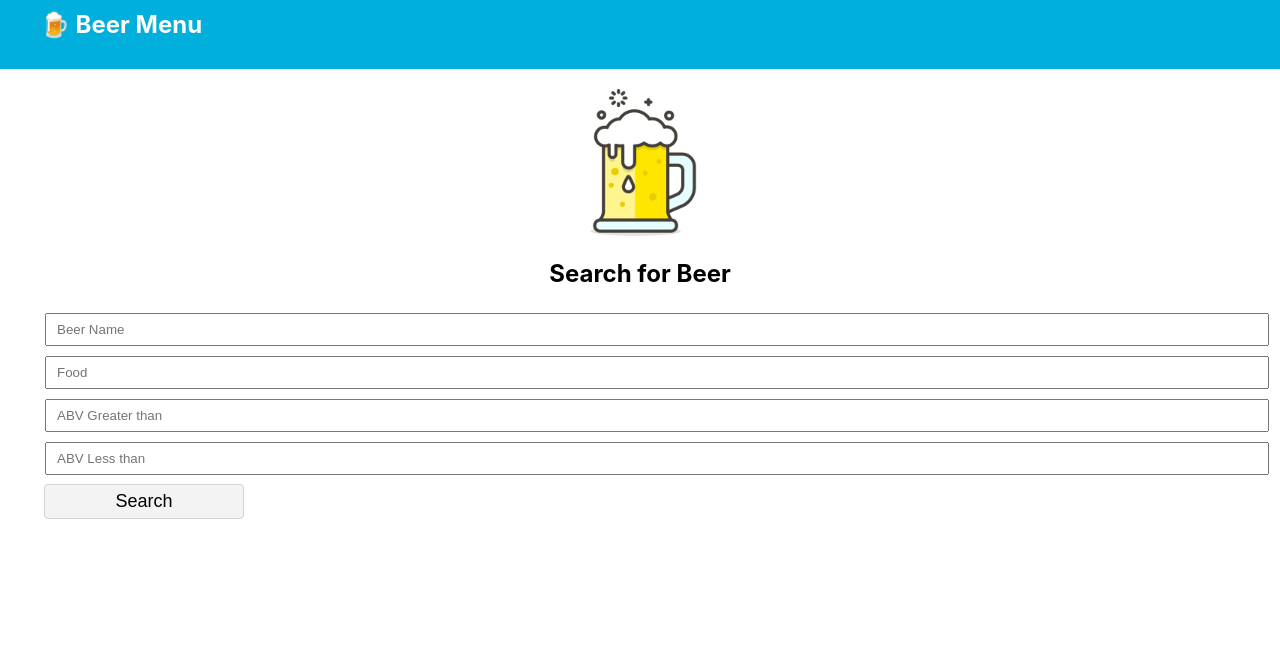
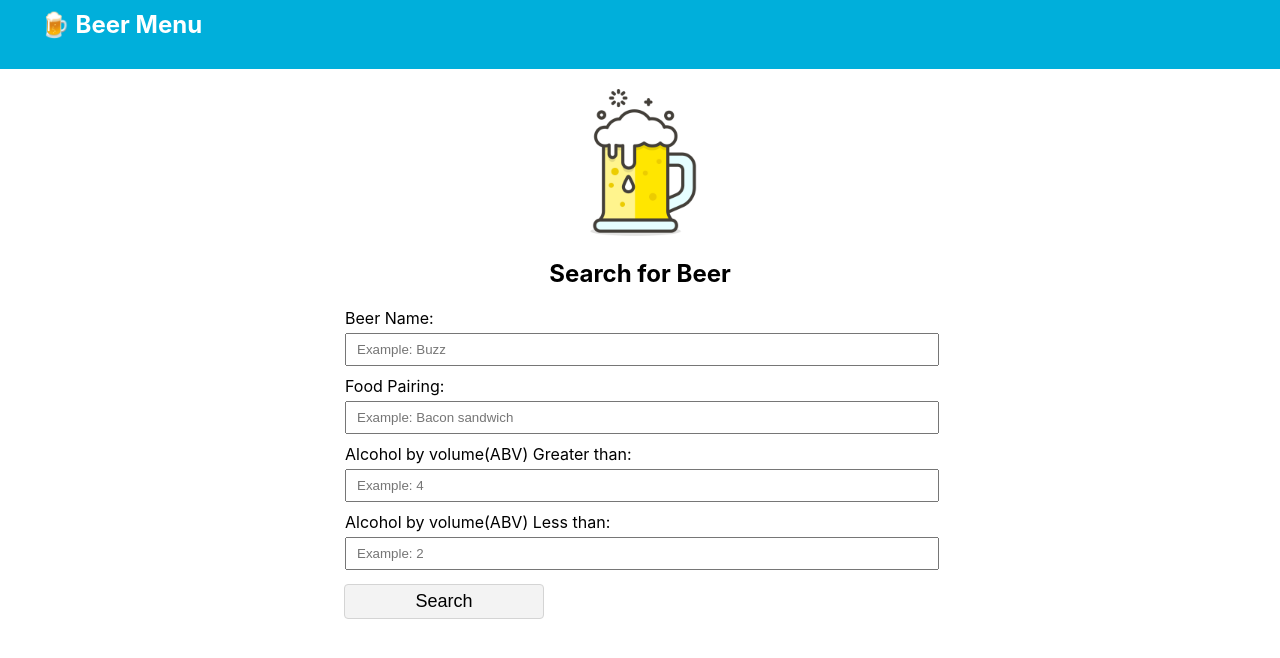
Before and after one commit to p4ttch/BeerMenu-WebApp-React, a React (Create React App) app in the folder beer-menu/: page / in a window 1280 px wide. Shown: the top 658 px of the page. Built offline with nearby package versions, Linux system fonts and the light colour scheme.

Commit message:
updated search value to be useStates

```diff
--- a/beer-menu/src/components/Full.js
+++ b/beer-menu/src/components/Full.js
@@ -1,18 +1,28 @@
 import { useEffect, useState } from "react";
 import noimg from '../no-image-available.jpg';
 import Beer from './Beer';
+
 const FullComponent = () => {
     const [beers, setBeers] = useState(null);
     const [isPending, setIsPending] = useState(false);
+    const [BeerSearch, setBeerSearch] = useState(null);
+    const [FoodPairSearch, setFoodPairSearch] = useState(null);
+    const [ABV_GTSearch, setABV_GTSearch] = useState(null);
+    const [ABV_LTSearch, setABV_LTSearch] = useState(null);
+    const [PaginationState, setPaginationState] = useState('1');
+    const [noResults, setNoResults] = useState(false);
     const apiBaseURL="https://api.punkapi.com/v2/beers?per_page=11";
     const beerName="&beer_name=";
     const foodName="&food=";
     const abvGreaterValue="&abv_gt=";
     const abvLessValue="&abv_lt=";
+    const pageing="&page=1";
     let beerValue ="";
     let foodValue ="";
     let abvgtValue ="";
     let abvltValue ="";
+    let pageNumberVal = "";
+
     let APIStringBuilder = apiBaseURL;
 
 
@@ -20,40 +30,61 @@ const FullComponent = () => {
         return string.split(search).join(replace);
     }
     function checkBeerValue(){
-        if(beerValue==null || beerValue ==""){
+        if(BeerSearch==null || BeerSearch ==""){
             console.log("beerValue: blank. do nothing");
         }else{
-            APIStringBuilder = APIStringBuilder +beerName+beerValue;
+            APIStringBuilder = APIStringBuilder +beerName+BeerSearch;
             console.log("beerValue: "+beerValue);
             console.log("APIStringBuilder: "+APIStringBuilder);
+            // setBeerSearch(beerValue);
+            console.log("BeerSearchState: "+ BeerSearch);
         }
     }
+     /*
+
+    const [FoodPairSearch, setFoodPairSearch] = useState(null);
+    const [ABV_GTSearch, setABV_GTSearch] = useState(null);
+    const [ABV_LTSearch, setABV_LTSearch] = useState(null);
+    const [PaginationState, setPaginationState] = useState('1');
+    */
     function checkFoodValue(){
-        if(foodValue==null || foodValue ==""){
-            console.log("foodValue: blank. do nothing");
+        if(FoodPairSearch==null || FoodPairSearch ==""){
+            console.log("FoodPairSearch: blank. do nothing");
         }else{
-            APIStringBuilder = APIStringBuilder +foodName+foodValue;
-            console.log("foodValue: "+beerValue);
+            APIStringBuilder = APIStringBuilder +foodName+FoodPairSearch;
+            console.log("FoodPairSearch: "+FoodPairSearch);
             console.log("APIStringBuilder: "+APIStringBuilder);
         }
     }
     function checkABVgtValue(){
-        if(abvgtValue==null || abvgtValue ==""){
-            console.log("abvgtValue: blank. do nothing");
+        if(ABV_GTSearch==null || ABV_GTSearch ==""){
+            console.log("ABV_GTSearch: blank. do nothing");
         }else{
-            APIStringBuilder = APIStringBuilder +abvGreaterValue+abvgtValue;
-            console.log("abvgtValue: "+beerValue);
+            APIStringBuilder = APIStringBuilder +abvGreaterValue+ABV_GTSearch;
+            console.log("ABV_GTSearch: "+ABV_GTSearch);
             console.log("APIStringBuilder: "+APIStringBuilder);
         }
     }
     function checkABVltValue(){
-        if(abvltValue==null || abvltValue ==""){
-            console.log("abvltValue: blank. do nothing");
+        if(ABV_LTSearch==null || ABV_LTSearch ==""){
+            console.log("ABV_LTSearch: blank. do nothing");
         }else{
-            APIStringBuilder = APIStringBuilder +abvLessValue+abvltValue;
-            console.log("abvltValue: "+beerValue);
+            APIStringBuilder = APIStringBuilder +abvLessValue+ABV_LTSearch;
+            console.log("ABV_LTSearch: "+ABV_LTSearch);
             console.log("APIStringBuilder: "+APIStringBuilder);
         }
+    }
+    function fnc_pageing(){
+
+    }
+    function BuildAPI_URL(pgNum){
+
+        // if page
+        fnc_pageing();
+        checkBeerValue();
+        checkFoodValue();
+        checkABVgtValue();
+        checkABVltValue();
     }
 
 
@@ -66,21 +97,27 @@ const FullComponent = () => {
     // }, [])
 
     const getBeerInputValue = (event)=>{
-        beerValue = replaceAll(event.target.value," ", "_");
-        console.log(beerValue);
+        let newBeerValue = replaceAll(event.target.value," ", "_");
+        setBeerSearch(newBeerValue);
+        console.log("BeerSearch: "+BeerSearch+" newBeerValue: "+newBeerValue);
     };
     const getFoodInputValue = (event)=>{
-        foodValue = event.target.value;
-        console.log(foodValue);
+        let newFoodValue = replaceAll(event.target.value," ", "_");
+        setFoodPairSearch(newFoodValue);
+        console.log("FoodSearch: "+foodName+" newFoodValue: "+newFoodValue);
     };
     const getAbvGTInputValue = (event)=>{
-        abvgtValue = event.target.value;
-        console.log(abvgtValue);
+        let newABV_GtValue = replaceAll(event.target.value," ", "_");
+        setABV_GTSearch(newABV_GtValue);
+        console.log("BeerSearch: "+BeerSearch+" newABV_GtValue: "+newABV_GtValue);
     };
     const getAbvLTInputValue = (event)=>{
-        abvltValue = event.target.value;
-        console.log(abvltValue);
+        let newABV_LtValue = replaceAll(event.target.value," ", "_");
+        setABV_LTSearch(newABV_LtValue);
+        console.log("BeerSearch: "+BeerSearch+" newABV_LtValue: "+newABV_LtValue);
     };
+
+
 
 
 
@@ -95,15 +132,29 @@ const FullComponent = () => {
 
     const  SearchBeers = async() => {
         setIsPending(true);
-        checkBeerValue();
-        checkFoodValue();
-        checkABVgtValue();
-        checkABVltValue();
+        // let thisthing = document.getElementById('textbox_id').value;
+        // console.log("thisthings id: "+thisthing);
+        BuildAPI_URL();
+        // BuildAPI_URL(pageNumber);
 
+        alert(APIStringBuilder);
 
         console.log("API Query string: "+ APIStringBuilder);
         const res = await fetch(APIStringBuilder);
         const data = await res.json();
+        const dataLength = data.length;
+        console.log(">>>>>>>>>>     DataLength: "+ dataLength);
+        if(dataLength == 11){
+            console.log("##### activat pagination")
+        }
+        /* Check any results came back, and set state to show message to user.
+        */
+        if(dataLength==0){
+            setNoResults(true);
+        }else{
+            setNoResults(false);
+        }
+
         setBeers(data);
         setIsPending(false);
 
@@ -114,16 +165,23 @@ const FullComponent = () => {
     return (
         <div className="searchBox">
             <h2>Search for Beer</h2>
-                <input className="SearchInputs" type="text" placeholder="Beer Name" onChange={getBeerInputValue} />
-                <input className="SearchInputs" type="text" placeholder="Food" onChange={getFoodInputValue}/>
-                <input className="SearchInputs" type="text" placeholder="ABV Greater than" onChange={getAbvGTInputValue}/>
-                <input className="SearchInputs" type="text" placeholder="ABV Less than"  onChange={getAbvLTInputValue}/>
-                <button onClick={SearchBeers} className="search">Search</button>
-                {/* <button onClick={search} className="search">Search</button> */}
-            {/* <Beer /> */}
+            {/* <form action="" id="create-course-form" onSubmit={this.formPreventDefault}> */}
+            <div className="inputContainer">
+                <label>Beer Name:</label>
+                <input id='textbox_id' className="SearchInputs" type="text" placeholder="Example: Buzz" onChange={getBeerInputValue} />
+                <label>Food Pairing:</label>
+                <input className="SearchInputs" type="text" placeholder="Example: Bacon sandwich " onChange={getFoodInputValue}/>
+                <label>Alcohol by volume(ABV) Greater than:</label>
+                <input className="SearchInputs" type="text" placeholder="Example: 4" onChange={getAbvGTInputValue}/>
+                <label>Alcohol by volume(ABV) Less than:</label>
+                <input className="SearchInputs" type="text" placeholder="Example: 2"  onChange={getAbvLTInputValue}/>
+                <button onClick={SearchBeers} className="searchBtn">Search</button>
+            </div>
+            {/* </form> */}
 
 
-            {beers && beers.map(beer => (
+            {/* {this html should be a component recieving props} */}
+            {beers && beers.slice(0, 10).map(beer => (
                 <div className="beer" key={beer.id}>
                     {beer.image_url && <img src={beer.image_url} className="beer-logo" alt={beer.image_url} /> }
                     {!beer.image_url && <img src={noimg} className="beer-logo" alt="not-found" /> }
@@ -138,7 +196,8 @@ const FullComponent = () => {
             ))}
 
 
-            {isPending && <div>loading...</div> }
+            {isPending && <div className="LoadingIndicator"> Beers Are Pouring...</div> }
+            {noResults && <div className="NoResults">🥺 404: No beers Found.</div> }
 
 
         </div>
--- a/beer-menu/src/index.css
+++ b/beer-menu/src/index.css
@@ -46,7 +46,12 @@ header h1{
   text-align: center;
 }
 
-.search{
+.inputContainer{
+  width:100%;
+  max-width:600px;
+  margin:0 auto;
+}
+.searchBtn{
   margin:4px;
   padding: 6px 8px;
   font-size:18px;
@@ -55,16 +60,18 @@ header h1{
   border-radius: 4px;
   width:200px;
 }
-.search:hover{
+.searchBtn:hover{
   cursor: pointer;
   background-color:#ccc;
   border: 1px solid #ccc;
 }
-
+label{
+  margin-left:5px;
+}
 .SearchInputs{
-  width: 100%;
+  width: 95%;
   display:inline-block;
-  margin:5px;
+  margin:5px 5px 10px 5px;
   padding:7px 10px;
 }
 
@@ -116,3 +123,24 @@ header h1{
   grid-row: 3 / 4;
 
 } */
+
+/* Loading */
+.LoadingIndicator{
+  margin: 15px auto 0 auto;
+  width:600px;
+  /* background-color:red; */
+  border-radius: 5px;
+  border:2px solid gold;
+  text-align: center;
+  padding:20px 0px;
+}
+
+.NoResults{
+  margin: 15px auto 0 auto;
+  width:600px;
+  /* background-color:red; */
+  border-radius: 5px;
+  border:2px solid orangered;
+  text-align: center;
+  padding:20px 0px;
+}
```
